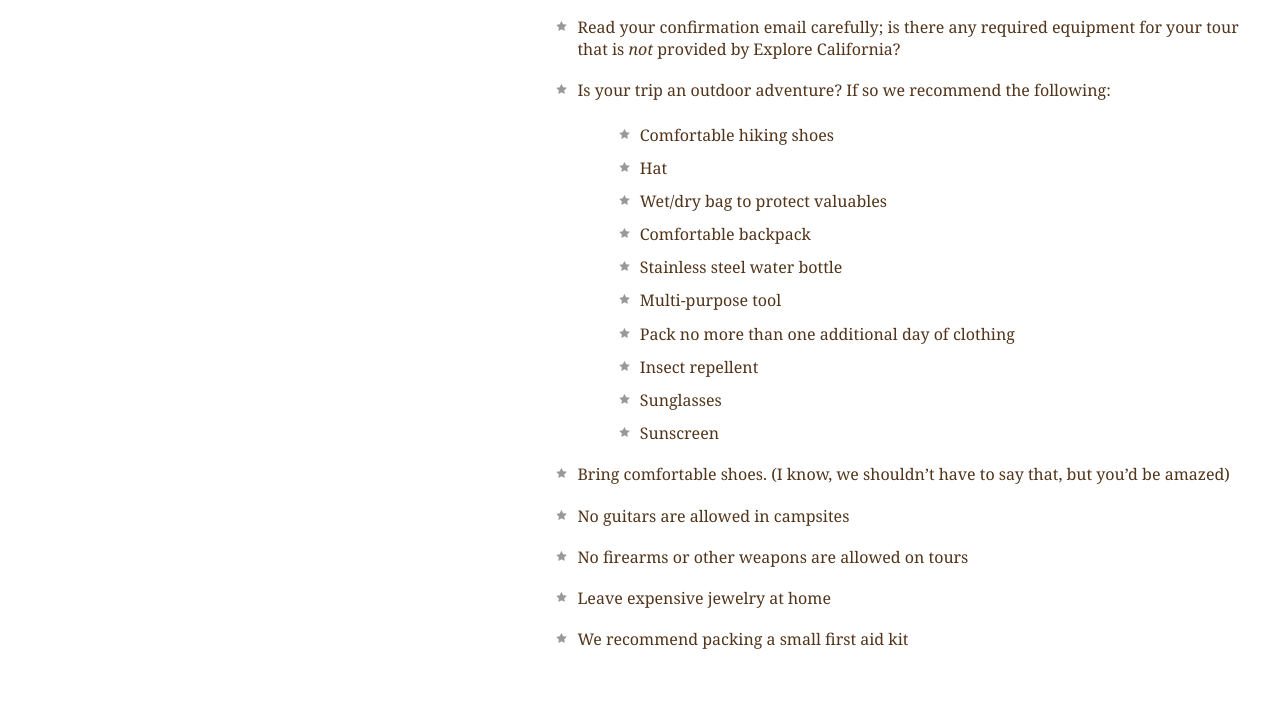
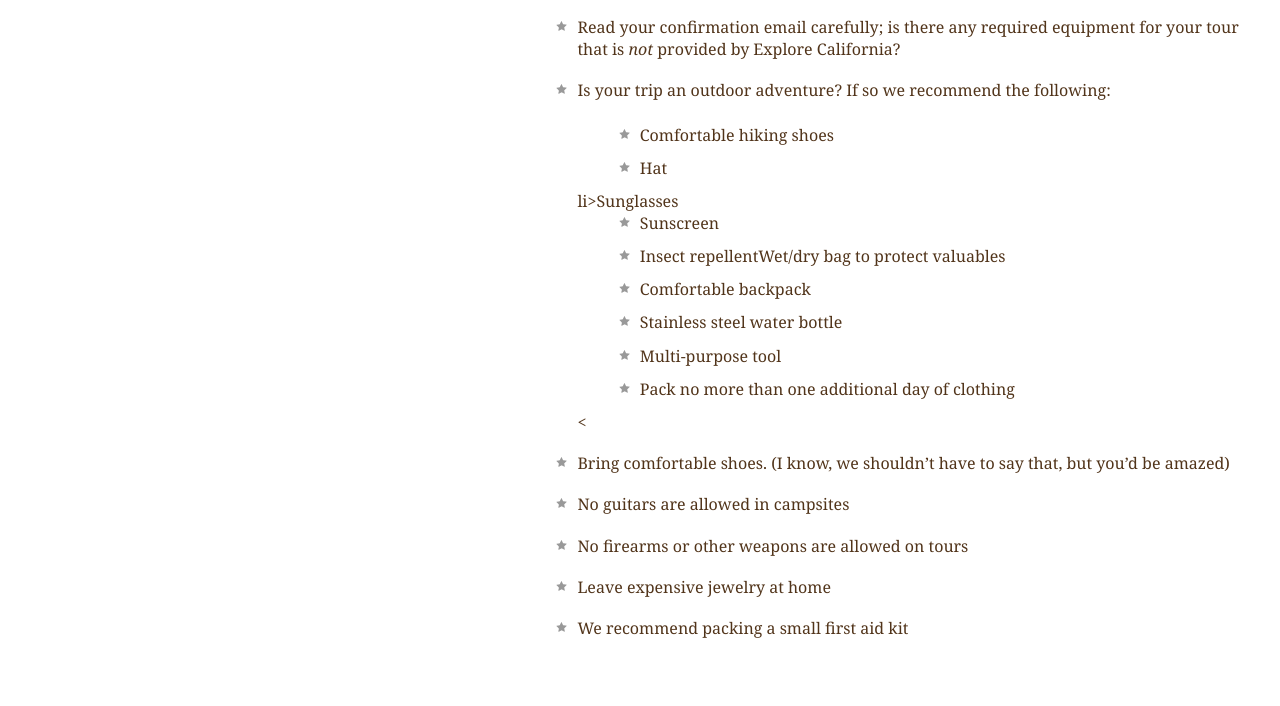
Before and after one commit to MoJo81/explore_california, a plain HTML site: page resources.html in a window 1280 px wide. Shown: the part 1912-2618 px from the top of the page. Drawn offline with Linux system fonts and the light colour scheme.

Commit message:
rearange list of things to bring on an outdoor trip

```diff
--- a/resources.html
+++ b/resources.html
@@ -96,14 +96,16 @@
               <ul>
                 <li>Comfortable hiking shoes</li>
                 <li>Hat</li>
+				li>Sunglasses</li>
+                <li>Sunscreen</li>
+				<li>Insect repellent</l
                 <li>Wet/dry bag to protect valuables</li>
                 <li>Comfortable backpack</li>
                 <li>Stainless steel water bottle</li>
                 <li>Multi-purpose tool</li>
                 <li>Pack no more than one additional day of clothing</li>
-                <li>Insect repellent</li>
-                <li>Sunglasses</li>
-                <li>Sunscreen</li>
+
+                <
               </ul>
             </li>
             <li>Bring comfortable shoes. (I know, we shouldn’t have to say that, but you’d be amazed)</li>
```
